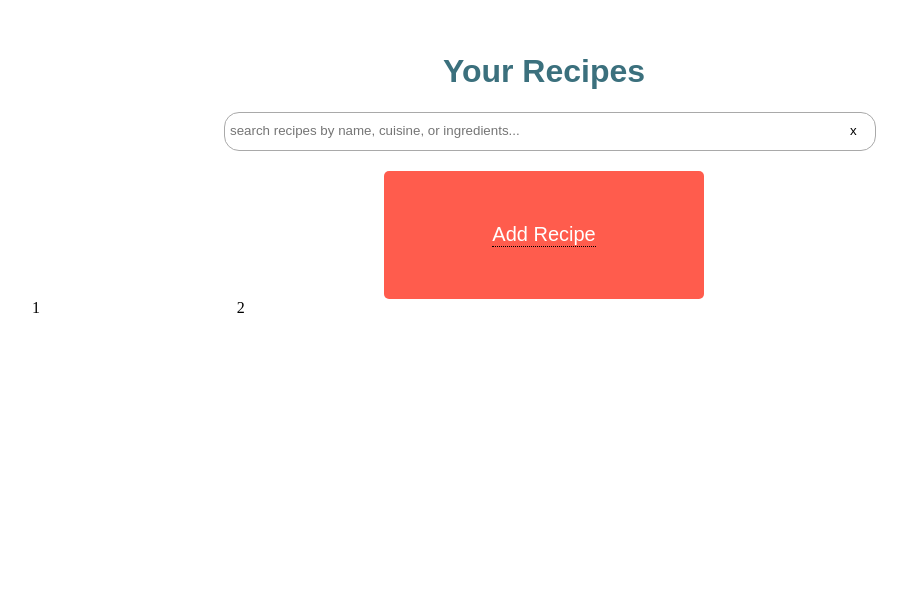
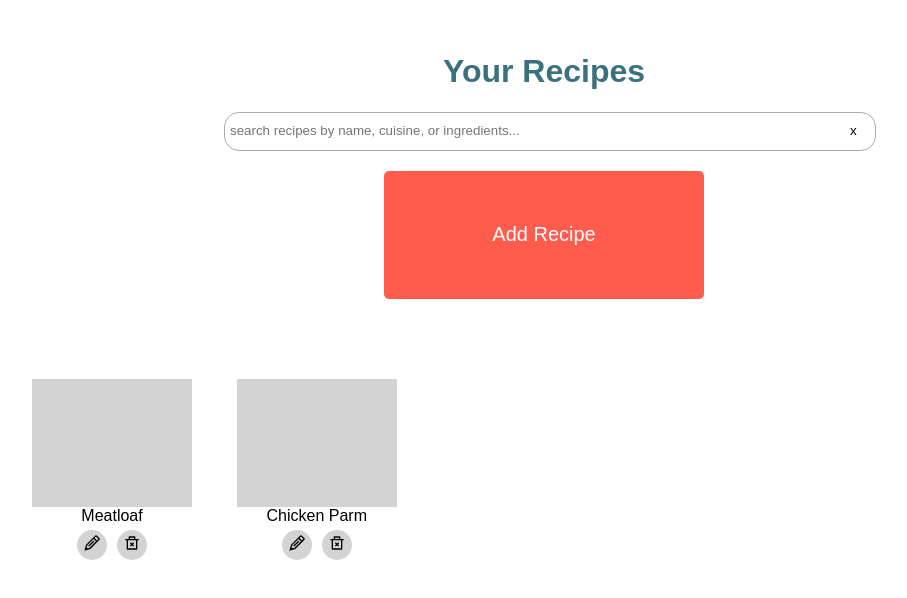
Before and after one commit to mac718/recipe-book, a Next.js app in the folder client/: page /recipes in a window 1280 px wide. Shown: the top 598 px of the page, without its empty margins (96-1003 px from the left). Built offline with nearby package versions, Linux system fonts and the light colour scheme.

Commit message:
create RecipeGridCard component

```diff
--- /dev/null
+++ b/client/components/RecipeGridCard.tsx
@@ -0,0 +1,32 @@
+import styles from "../styles/RecipeGridCard.module.css";
+import { GrEdit } from "react-icons/gr";
+import { RiDeleteBin2Line } from "react-icons/ri";
+
+type RecipeGridCardProps = {
+  name: string;
+};
+
+const RecipeGridCard = ({ name }: RecipeGridCardProps) => {
+  return (
+    <div className={styles.box}>
+      <div className={styles.pic}></div>
+      <div className={styles.name}>{name}</div>
+      <div className={styles.options}>
+        <div className={styles["icon-container"]}>
+          <div className={styles.tooltip}>
+            <span className={styles.tooltiptext}>Edit Recipe</span>
+            <GrEdit />
+          </div>
+        </div>
+        <div className={styles["icon-container"]}>
+          <div className={styles.tooltip}>
+            <span className={styles.tooltiptext}>Delete Recipe</span>
+            <RiDeleteBin2Line />
+          </div>
+        </div>
+      </div>
+    </div>
+  );
+};
+
+export default RecipeGridCard;
--- a/client/pages/recipes.tsx
+++ b/client/pages/recipes.tsx
@@ -1,5 +1,6 @@
 import AddRecipe from "@component/components/AddRecipe";
 import Modal from "@component/components/Modal";
+import RecipeGridCard from "@component/components/RecipeGridCard";
 import { ChangeEvent, useState } from "react";
 import styles from "../styles/RecipesPage.module.css";
 
@@ -41,16 +42,11 @@ const RecipesPage = () => {
         className={styles["add-button"]}
         onClick={() => setOpenRecipeForm(true)}
       >
-        <div className={styles.tooltip}>
-          Add Recipe
-          <span className={styles.tooltiptext}>
-            Add a new recipe to your collection!
-          </span>
-        </div>
+        Add Recipe
       </button>
       <section className={styles["recipe-grid"]}>
-        <div>1</div>
-        <div>2</div>
+        <RecipeGridCard name="Meatloaf" />
+        <RecipeGridCard name="Chicken Parm" />
       </section>
     </div>
   );
--- /dev/null
+++ b/client/styles/RecipeGridCard.module.css
@@ -0,0 +1,61 @@
+.box {
+  height: 10rem;
+  width: 10rem;
+}
+
+.pic {
+  background-color: lightgray;
+  height: 80%;
+  width: 100%;
+}
+
+.name {
+  font-family: Arial, Helvetica, sans-serif;
+  text-align: center;
+}
+
+.options {
+  margin: auto;
+  display: flex;
+  justify-content: center;
+}
+
+.icon-container {
+  margin: 5px;
+  border-radius: 50%;
+  background-color: lightgray;
+  width: 30px;
+  height: 30px;
+  display: flex;
+  justify-content: center;
+  align-items: center;
+  cursor: pointer;
+}
+
+.tooltip {
+  position: relative;
+  display: inline-block;
+}
+
+/* Tooltip text */
+.tooltip .tooltiptext {
+  visibility: hidden;
+  width: 120px;
+  background-color: black;
+  color: #fff;
+  text-align: center;
+  padding: 5px 0;
+  border-radius: 6px;
+
+  /* Position the tooltip text - see examples below! */
+  position: absolute;
+  top: 10px;
+  left: 10px;
+  z-index: 1;
+}
+
+/* Show the tooltip text when you mouse over the tooltip container */
+.tooltip:hover .tooltiptext {
+  transition: visibility 0s linear 1s;
+  visibility: visible;
+}
--- a/client/styles/RecipesPage.module.css
+++ b/client/styles/RecipesPage.module.css
@@ -57,31 +57,6 @@
   grid-template-rows: repeat(auto-fill, 1fr);
   width: 80vw;
   overflow: scroll;
-  margin: auto;
+  height: 100%;
+  margin: 5rem auto 0 auto;
 }
-
-.tooltip {
-  position: relative;
-  display: inline-block;
-  border-bottom: 1px dotted black; /* If you want dots under the hoverable text */
-}
-
-/* Tooltip text */
-.tooltip .tooltiptext {
-  visibility: hidden;
-  width: 120px;
-  background-color: black;
-  color: #fff;
-  text-align: center;
-  padding: 5px 0;
-  border-radius: 6px;
-
-  /* Position the tooltip text - see examples below! */
-  position: absolute;
-  z-index: 1;
-}
-
-/* Show the tooltip text when you mouse over the tooltip container */
-.tooltip:hover .tooltiptext {
-  visibility: visible;
-}
```
